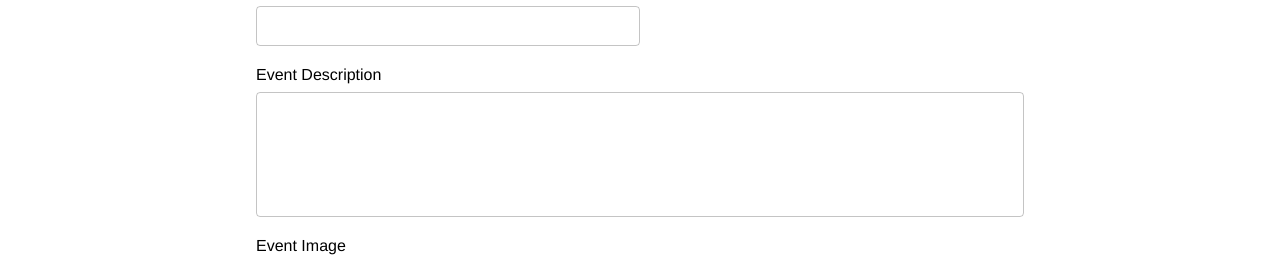
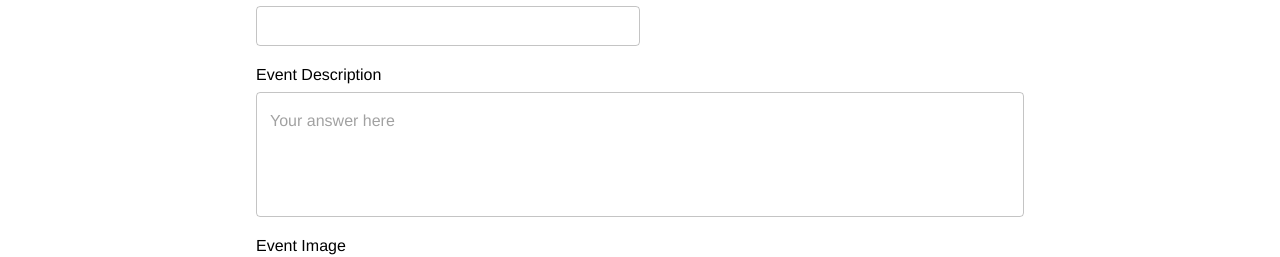
Before and after one commit to cornellh4i/lagos-volunteers, a Next.js app in the folder frontend/: page /events/create in a window 1280 px wide. Shown: the part 478-735 px from the top of the page. Built offline with nearby package versions, Linux system fonts and the light colour scheme; no server answers; sample sign-in values are in the browser's storage.

Commit message:
add placeholder and label styling to multitextfield

```diff
--- a/frontend/src/components/atoms/MultilineTextField.tsx
+++ b/frontend/src/components/atoms/MultilineTextField.tsx
@@ -1,9 +1,10 @@
-import React from "react";
+import React, { ReactElement } from "react";
 import { TextField } from "@mui/material";
 import { RegisterOptions, UseFormRegisterReturn } from "react-hook-form";
 
 interface MultilineTextFieldProps {
   label: string;
+  labelStyling?: string;
   required: boolean;
   type?: string;
   requiredMessage?: string;
@@ -14,6 +15,7 @@ interface MultilineTextFieldProps {
 /** A MultilineTextField page */
 const MultilineTextField = ({
   label,
+  labelStyling,
   name,
   required,
   type = "text",
@@ -24,11 +26,13 @@ const MultilineTextField = ({
     <div>
       <div>
         {" "}
-        {label} <span className="text-red-500">{requiredMessage}</span>
+        <span className={labelStyling}>{label} </span>
+        <span className="text-red-500">{requiredMessage}</span>
       </div>
       <TextField
         id="outlined-multiline-static"
         multiline
+        placeholder="Your answer here "
         rows={4}
         sx={{ borderRadius: 2, borderColor: "primary.main" }}
         required={required}
```
